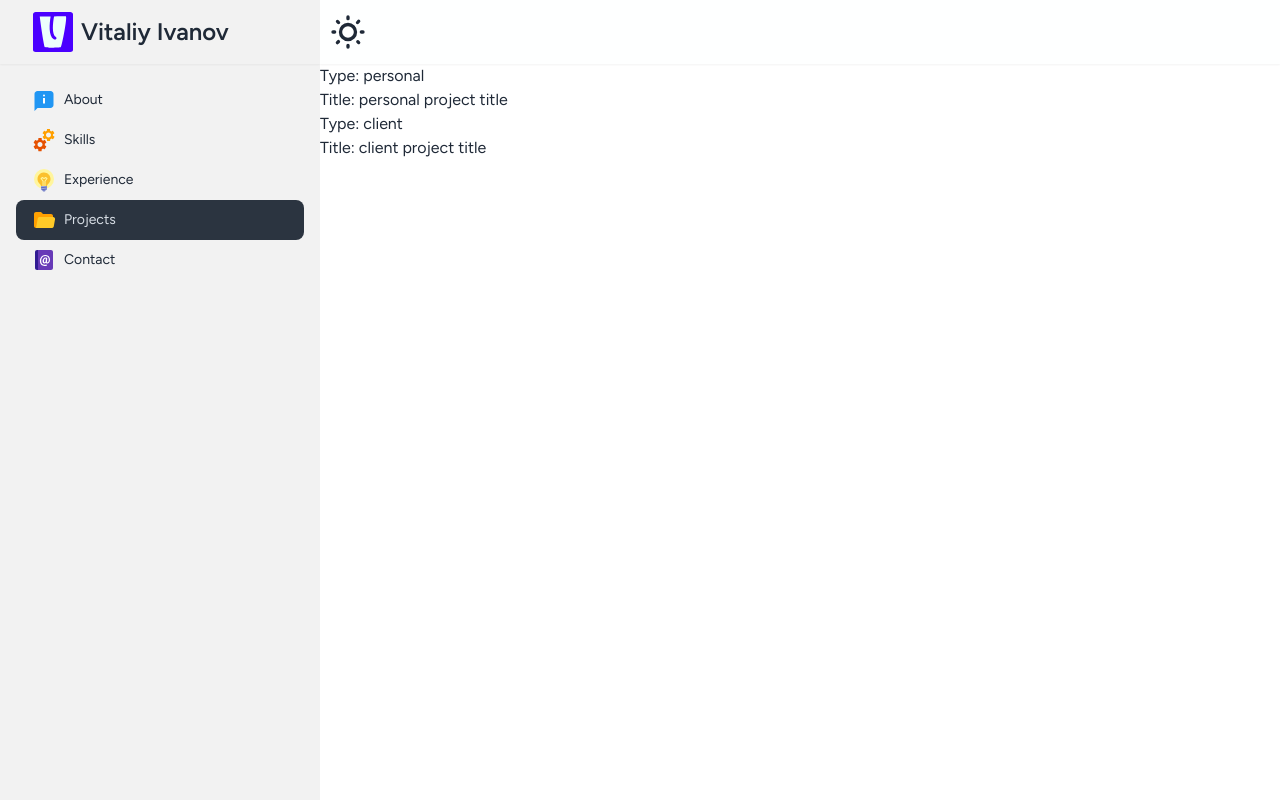
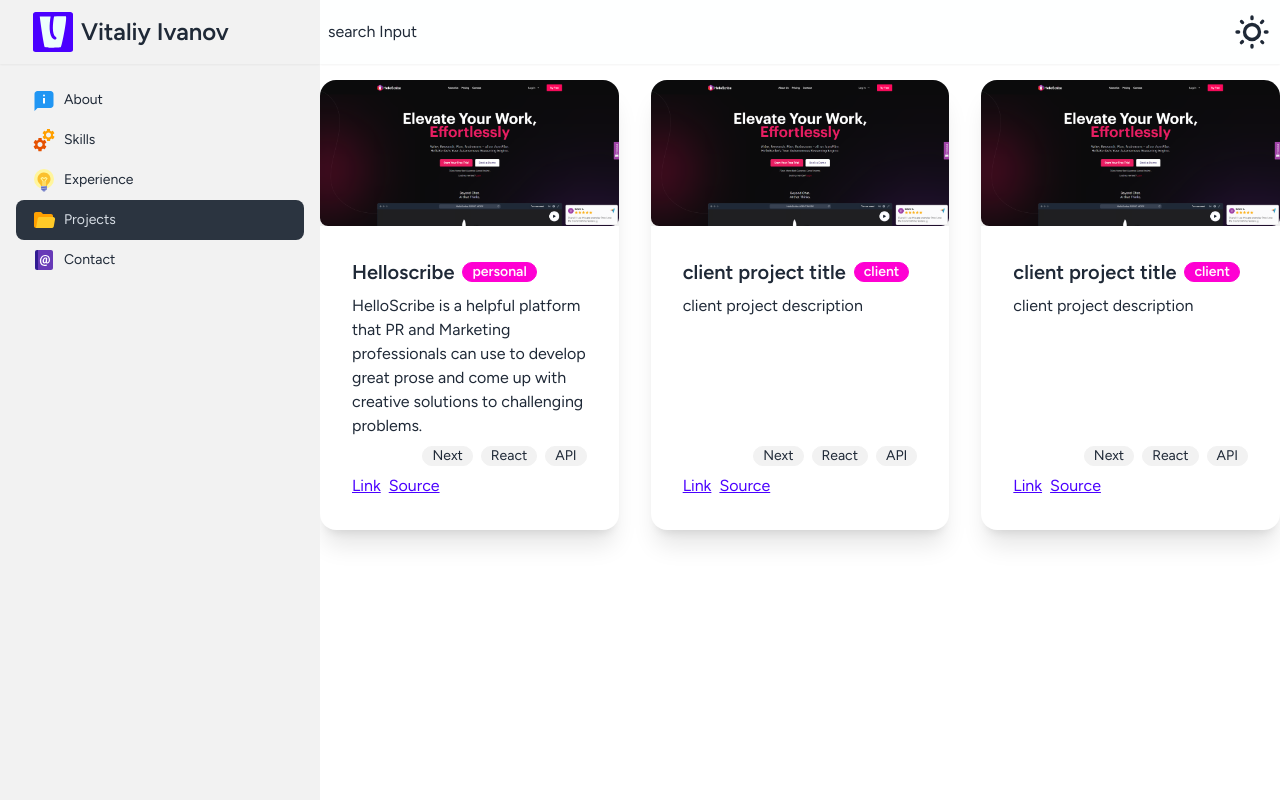
Before and after one commit to Ivanov1201/portfolio, a Next.js app: page /projects in a window 1280 px wide. Built offline with nearby package versions, Linux system fonts and the light colour scheme.

Commit message:
:sparkles: feat: add project card component and add projects page

```diff
--- /dev/null
+++ b/app/(root)/projects/_components/project-card.tsx
@@ -0,0 +1,45 @@
+import Image from 'next/image'
+import Link from 'next/link'
+import { Project } from '@/app/constants'
+
+type ProjectCardProps = {
+  project: Project
+}
+
+export default function ProjectCard({ project }: ProjectCardProps) {
+  return (
+    <div className='card bg-base-100 shadow-xl max-w-sm'>
+      <figure>
+        <Image
+          src='/images/projects/helloscribe.png'
+          className='rounded-lg shadow-2xl'
+          alt='Hero'
+          width={500}
+          height={700}
+        />
+      </figure>
+      <div className='card-body'>
+        <h2 className='card-title'>
+          {project?.title}
+          <div className='badge badge-secondary'>{project?.type}</div>
+        </h2>
+        <p>{project?.description}</p>
+        <div className='card-actions justify-end'>
+          {project?.tags?.map((tag) => (
+            <div className='badge badge-ghost' key={tag}>
+              {tag}
+            </div>
+          ))}
+        </div>
+        <div className='card-actions'>
+          <Link href={project?.live_url ?? ''} className='link link-primary'>
+            Link
+          </Link>
+          <Link href={project?.source_url ?? ''} className='link link-primary'>
+            Source
+          </Link>
+        </div>
+      </div>
+    </div>
+  )
+}
--- a/app/(root)/projects/page.tsx
+++ b/app/(root)/projects/page.tsx
@@ -1,7 +1,10 @@
 'use client'
+
 import useProjects from '../../_hooks/use-projects'
 import { Project } from '@/app/constants'
 import Loading from '@/app/_components/loading'
+import ProjectCard from './_components/project-card'
+
 export default function Projects() {
   const {
     projects,
@@ -17,14 +20,11 @@ export default function Projects() {
 
   if (projects.length) {
     return (
-      <>
+      <div className='grid grid-cols-1 md:grid-cols-2 xl:grid-cols-3 justify-items-center gap-4 md:gap-8 2xl:gap-24'>
         {projects.map((project) => (
-          <div key={project.id}>
-            Type: {project.type} <br />
-            Title: {project.title}
-          </div>
+          <ProjectCard project={project} key={project.id}/>
         ))}
-      </>
+      </div>
     )
   }
   return null
--- a/app/(root)/template.tsx
+++ b/app/(root)/template.tsx
@@ -20,7 +20,7 @@ export default function RootTemplate({
         <input id='my-drawer' type='checkbox' className='drawer-toggle' />
         <div className='drawer-content'>
           <Navbar />
-          {children}
+          <div className='container mx-auto py-4'>{children}</div>
         </div>
         <Sidebar />
       </div>
--- a/app/_components/navbar.tsx
+++ b/app/_components/navbar.tsx
@@ -16,10 +16,12 @@ export default function Navbar() {
             <IoMenu />
           </label>
         </div>
-        {isHomePage && (
+        {isHomePage ? (
           <div className='flex-1'>
             <Logo />
           </div>
+        ) : (
+          <div className='flex-1'>search Input</div>
         )}
         <div className='flex-none'>
           <ThemeSwitch />
--- a/public/data/projects.json
+++ b/public/data/projects.json
@@ -2,8 +2,8 @@
   {
     "id": 1,
     "type": "personal",
-    "title": "personal project title",
-    "description": "personal project description",
+    "title": "Helloscribe",
+    "description": "HelloScribe is a helpful platform that PR and Marketing professionals can use to develop great prose and come up with creative solutions to challenging problems.",
     "live_url": "http://localhost:3000/projects",
     "source_url": "http://localhost:3000/projects",
     "tags": ["Next", "React", "API"]
@@ -16,5 +16,14 @@
     "live_url": "http://localhost:3000/projects",
     "source_url": "http://localhost:3000/projects",
     "tags": ["Next", "React", "API"]
+  },
+  {
+    "id": 3,
+    "type": "client",
+    "title": "client project title",
+    "description": "client project description",
+    "live_url": "http://localhost:3000/projects",
+    "source_url": "http://localhost:3000/projects",
+    "tags": ["Next", "React", "API"]
   }
 ]
```
Also changed, not shown: public/images/projects/helloscribe.png (added).
